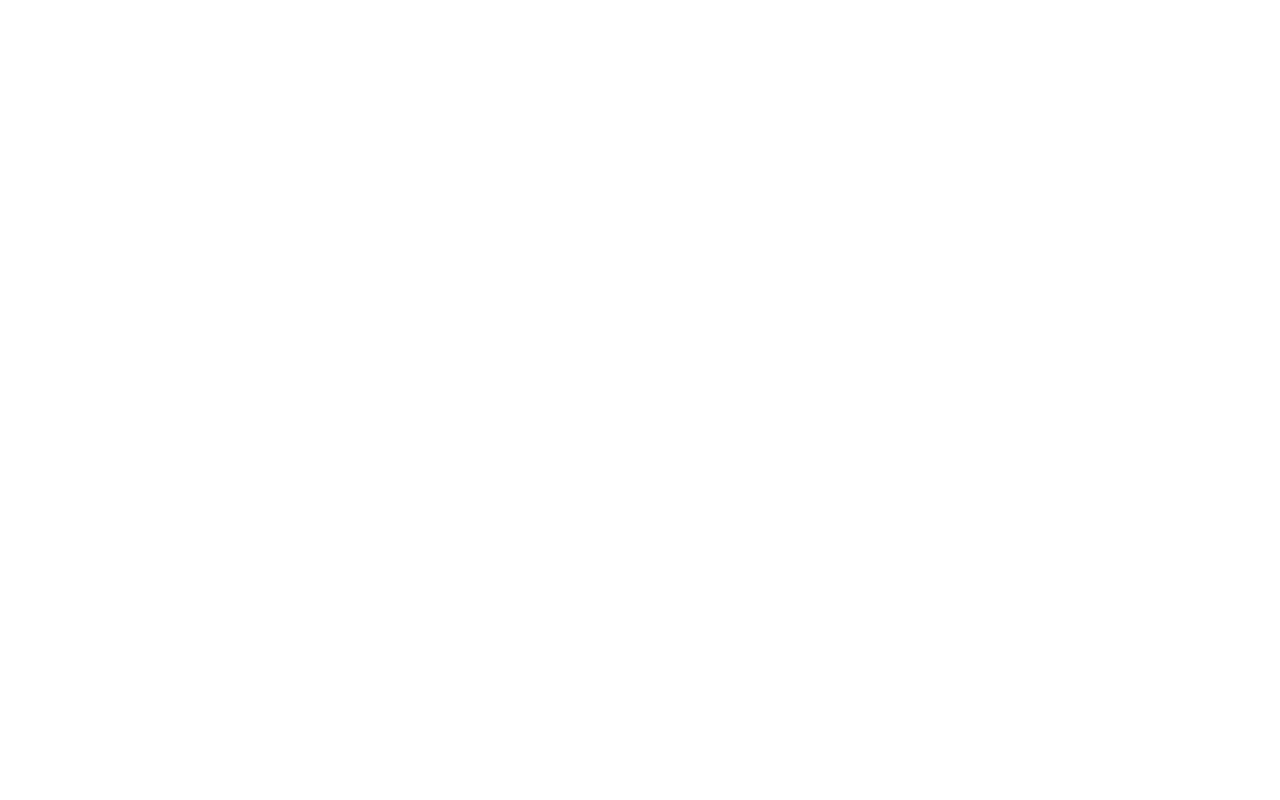
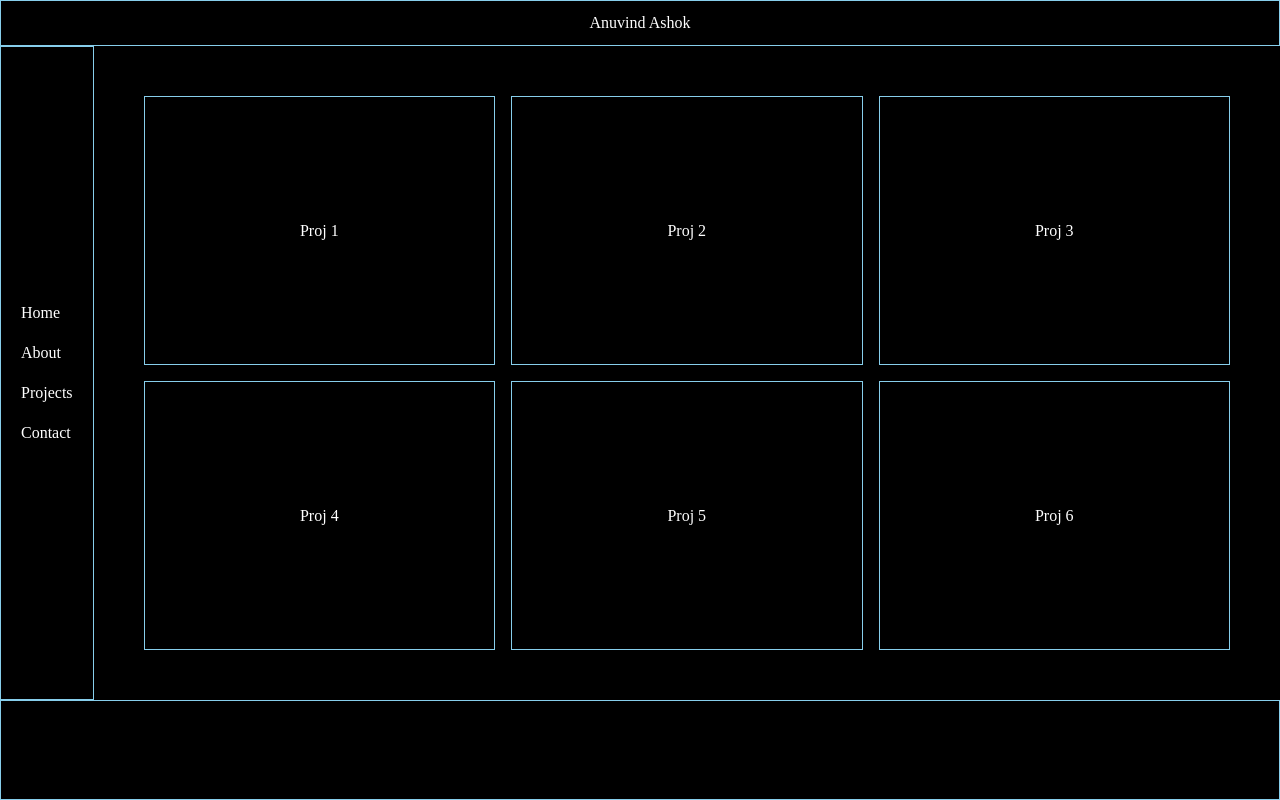
Before and after one commit to anuvind10/homepage, a plain HTML site: page index.html in a window 1280 px wide. Drawn offline with Linux system fonts and the light colour scheme.

Commit message:
basic layout

```diff
--- a/index.html
+++ b/index.html
@@ -3,8 +3,36 @@
   <head>
     <meta charset="UTF-8" />
     <meta name="viewport" content="width=device-width, initial-scale=1.0" />
-    <title>Document</title>
+    <title>Anuvind Ashok</title>
     <link rel="stylesheet" href="./styles.css" />
   </head>
-  <body></body>
+  <body>
+    <header>
+      <!-- Make this not accessible by screen readers i.e. only visual -->
+      <p>Anuvind Ashok</p>
+    </header>
+    <div class="layout">
+      <aside>
+        <div class="nav">
+          <ul class="nav-list">
+            <li><a href="#">Home</a></li>
+            <li><a href="">About</a></li>
+            <li><a href="">Projects</a></li>
+            <li><a href="">Contact</a></li>
+          </ul>
+        </div>
+      </aside>
+      <main>
+        <div class="projects">
+          <div class="proj">Proj 1</div>
+          <div class="proj">Proj 2</div>
+          <div class="proj">Proj 3</div>
+          <div class="proj">Proj 4</div>
+          <div class="proj">Proj 5</div>
+          <div class="proj">Proj 6</div>
+        </div>
+      </main>
+    </div>
+    <footer></footer>
+  </body>
 </html>
--- a/styles.css
+++ b/styles.css
@@ -0,0 +1,107 @@
+*,
+*::before,
+*::after {
+  box-sizing: border-box;
+}
+
+* {
+  margin: 0;
+}
+
+/* Update later if needed */
+p,
+h1,
+h2,
+h3,
+h4,
+h5,
+h6,
+li,
+a,
+div {
+  color: white;
+}
+
+ul {
+}
+
+a {
+  text-decoration: none;
+}
+
+body {
+  height: 100vh;
+  min-height: 100vh;
+  line-height: 1.5;
+  -webkit-font-smoothing: antialiased;
+  background-color: #000;
+  display: flex;
+  flex-direction: column;
+}
+
+header {
+  display: flex;
+  justify-content: center;
+  padding: 10px 0;
+  position: sticky;
+  top: 0%;
+  border: 1px solid skyblue;
+}
+
+.layout {
+  display: flex;
+  flex: 1;
+  height: 100%;
+}
+
+aside {
+  max-width: 200px;
+  height: 100%;
+  display: flex;
+  align-items: center;
+  justify-content: center;
+  border: 1px solid skyblue;
+}
+
+main {
+  flex: 1;
+  display: flex;
+  align-items: center;
+  justify-content: center;
+}
+
+footer {
+  height: 100px;
+  border: 1px solid skyblue;
+}
+
+.nav-list {
+  list-style-type: none;
+  padding: 0;
+  margin: 0 20px;
+  display: flex;
+  flex-direction: column;
+  gap: 1rem;
+}
+
+.projects {
+  width: 100%;
+  height: 100%;
+  padding: 50px;
+  display: grid;
+  gap: 1rem;
+  grid-template-columns: repeat(3, minmax(200px, 1fr));
+}
+
+.proj {
+  display: flex;
+  align-items: center;
+  justify-content: center;
+  border: 1px solid skyblue;
+}
+
+@media (max-width: 600px) {
+  .projects {
+    grid-template-columns: repeat(auto-fit, minmax(200px, 1fr));
+  }
+}
```
